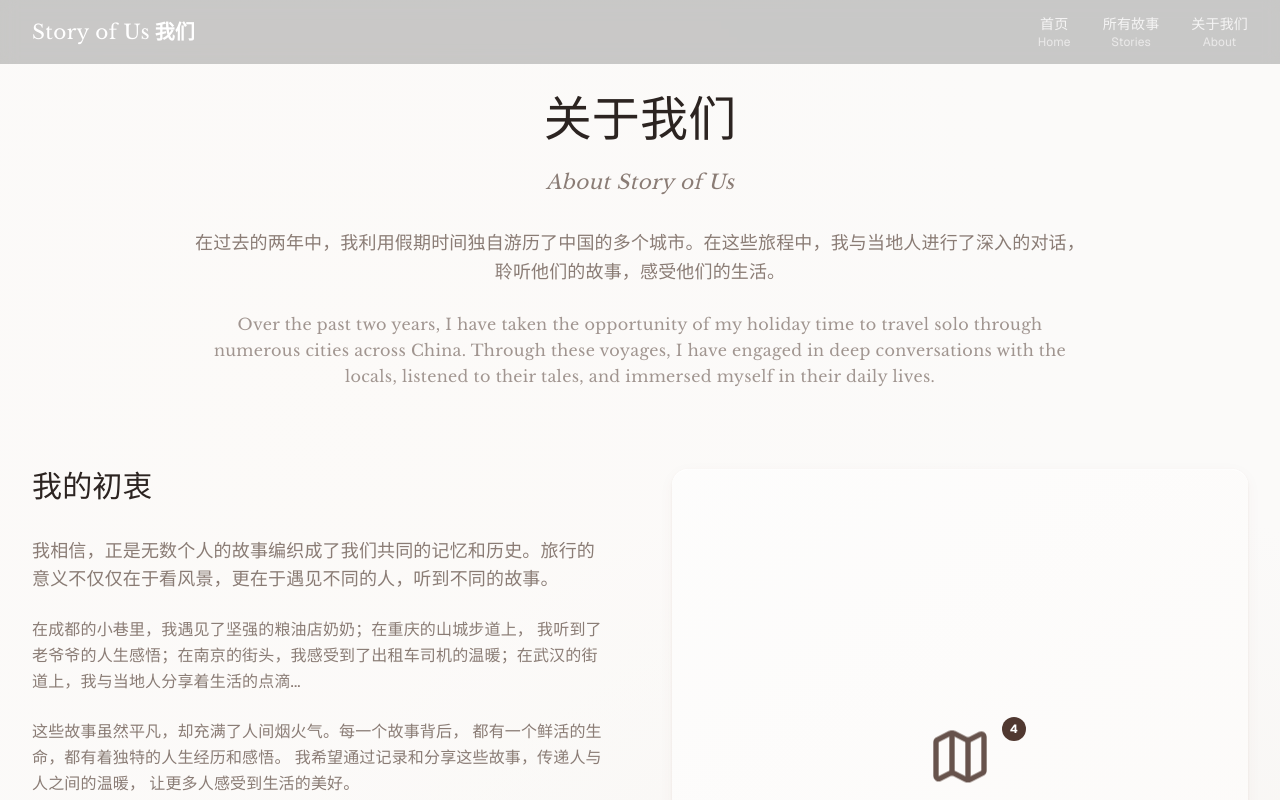
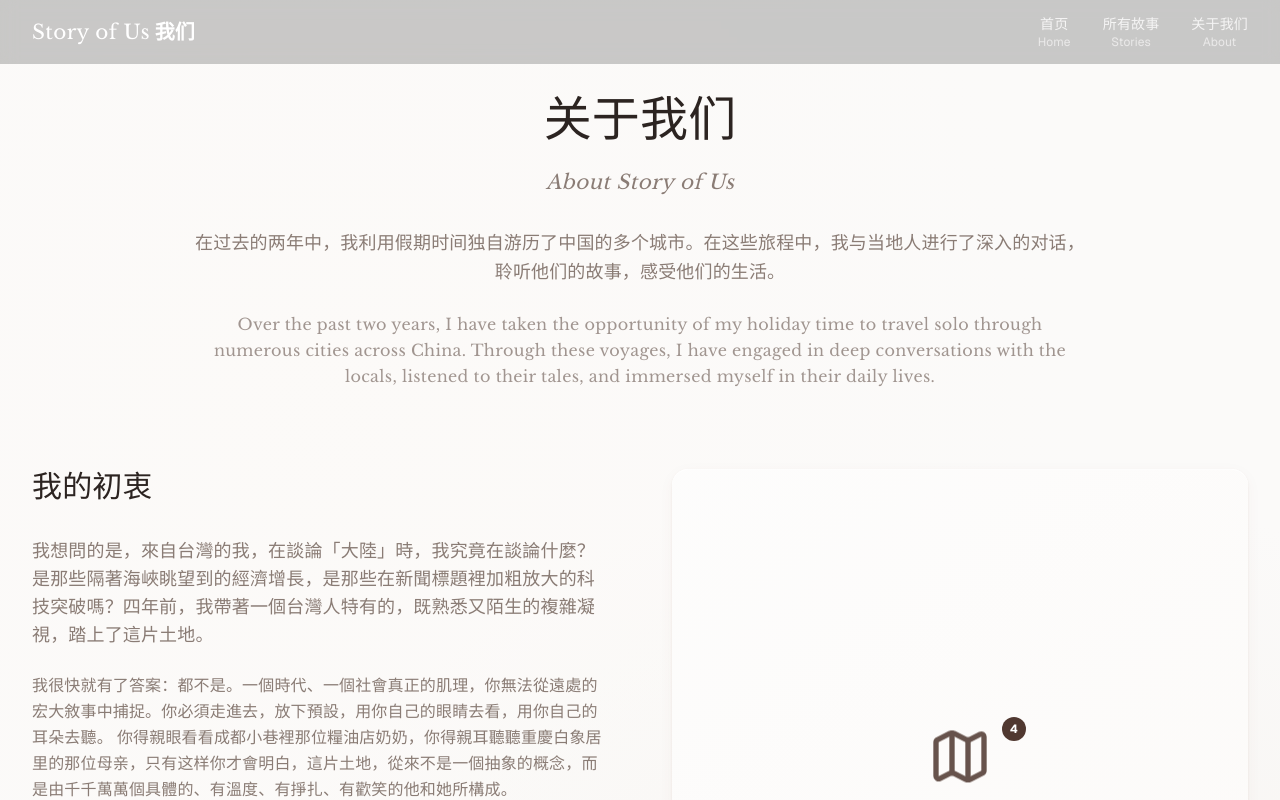
Before and after one commit to humblebanana/StoryofUS, a Next.js app: page /about in a window 1280 px wide. Shown: the top 800 px of the page. Built offline with nearby package versions, Linux system fonts and the light colour scheme.

Commit message:
Update page.tsx 初衷

```diff
--- a/app/about/page.tsx
+++ b/app/about/page.tsx
@@ -73,17 +73,14 @@ export default function AboutPage() {
               </h2>
               <div className="space-y-6 text-muted-foreground leading-relaxed typography-heading-chinese">
                 <p className="text-lg">
-                  我相信，正是无数个人的故事编织成了我们共同的记忆和历史。旅行的意义不仅仅在于看风景，更在于遇见不同的人，听到不同的故事。
+                    我想問的是，來自台灣的我，在談論「大陸」時，我究竟在談論什麼？是那些隔著海峽眺望到的經濟增長，是那些在新聞標題裡加粗放大的科技突破嗎？四年前，我帶著一個台灣人特有的，既熟悉又陌生的複雜凝視，踏上了這片土地。
                 </p>
                 <p>
-                  在成都的小巷里，我遇见了坚强的粮油店奶奶；在重庆的山城步道上，
-                  我听到了老爷爷的人生感悟；在南京的街头，我感受到了出租车司机的温暖；在武汉的街道上，我与当地人分享着生活的点滴...
+                    我很快就有了答案：都不是。一個時代、一個社會真正的肌理，你無法從遠處的宏大敘事中捕捉。你必須走進去，放下預設，用你自己的眼睛去看，用你自己的耳朵去聽。
+                    你得親眼看看成都小巷裡那位糧油店奶奶，你得親耳聽聽重慶白象居里的那位母亲，只有这样你才會明白，這片土地，從來不是一個抽象的概念，而是由千千萬萬個具體的、有溫度、有掙扎、有歡笑的他和她所構成。
                 </p>
                 <p>
-                  这些故事虽然平凡，却充满了人间烟火气。每一个故事背后，
-                  都有一个鲜活的生命，都有着独特的人生经历和感悟。
-                  我希望通过记录和分享这些故事，传递人与人之间的温暖，
-                  让更多人感受到生活的美好。
+                    我所做的，無非是把我所看見的、那些被巨大浪潮所忽略的個體聲音，誠實地打撈上岸。因為我始終相信，無論歷史的論述如何變遷，最終能讓我們這一代人跨越標籤、彼此辨認、相互溫暖的，唯有這些最樸素的，關於「我們」的故事。
                 </p>
               </div>
             </div>
```
